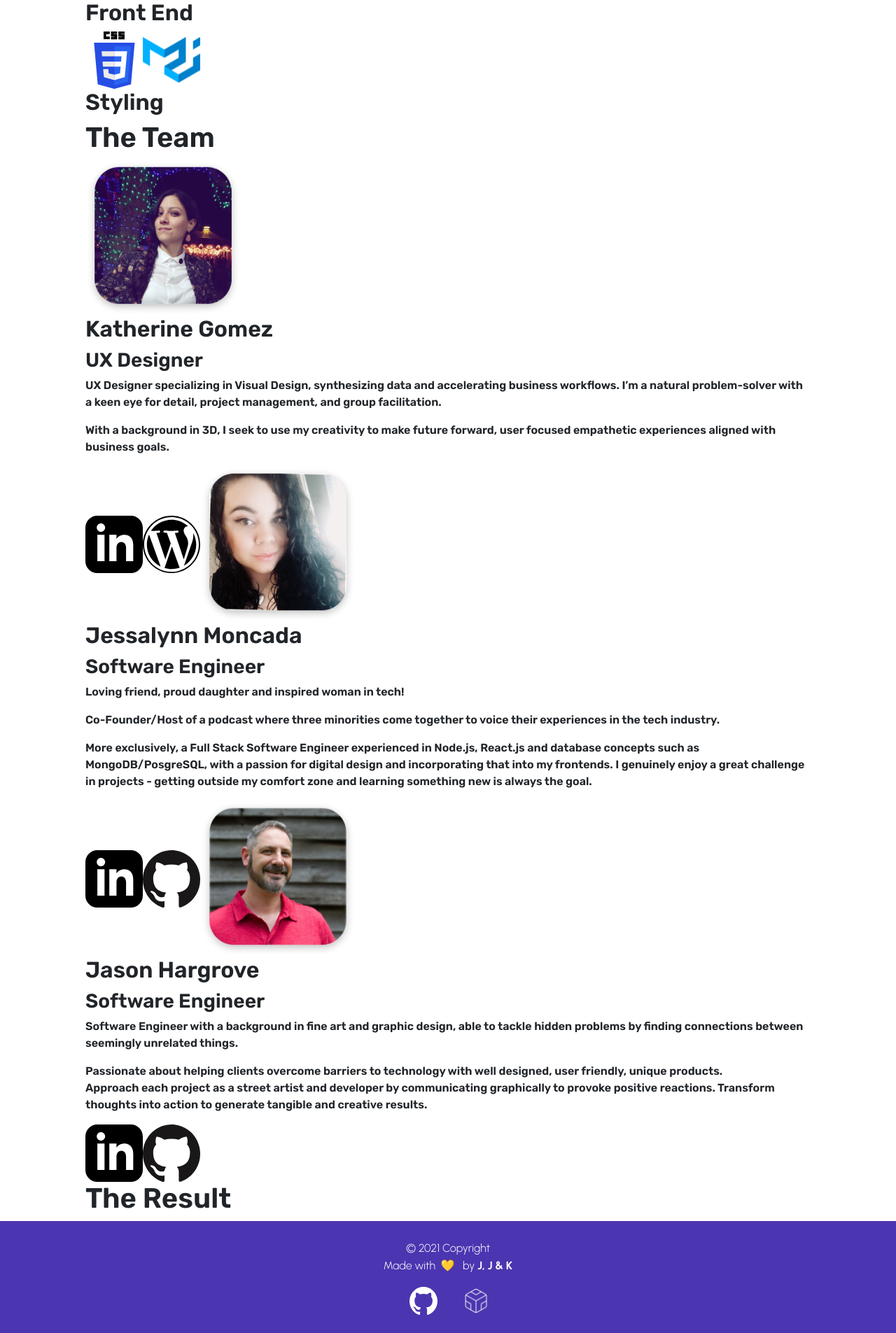
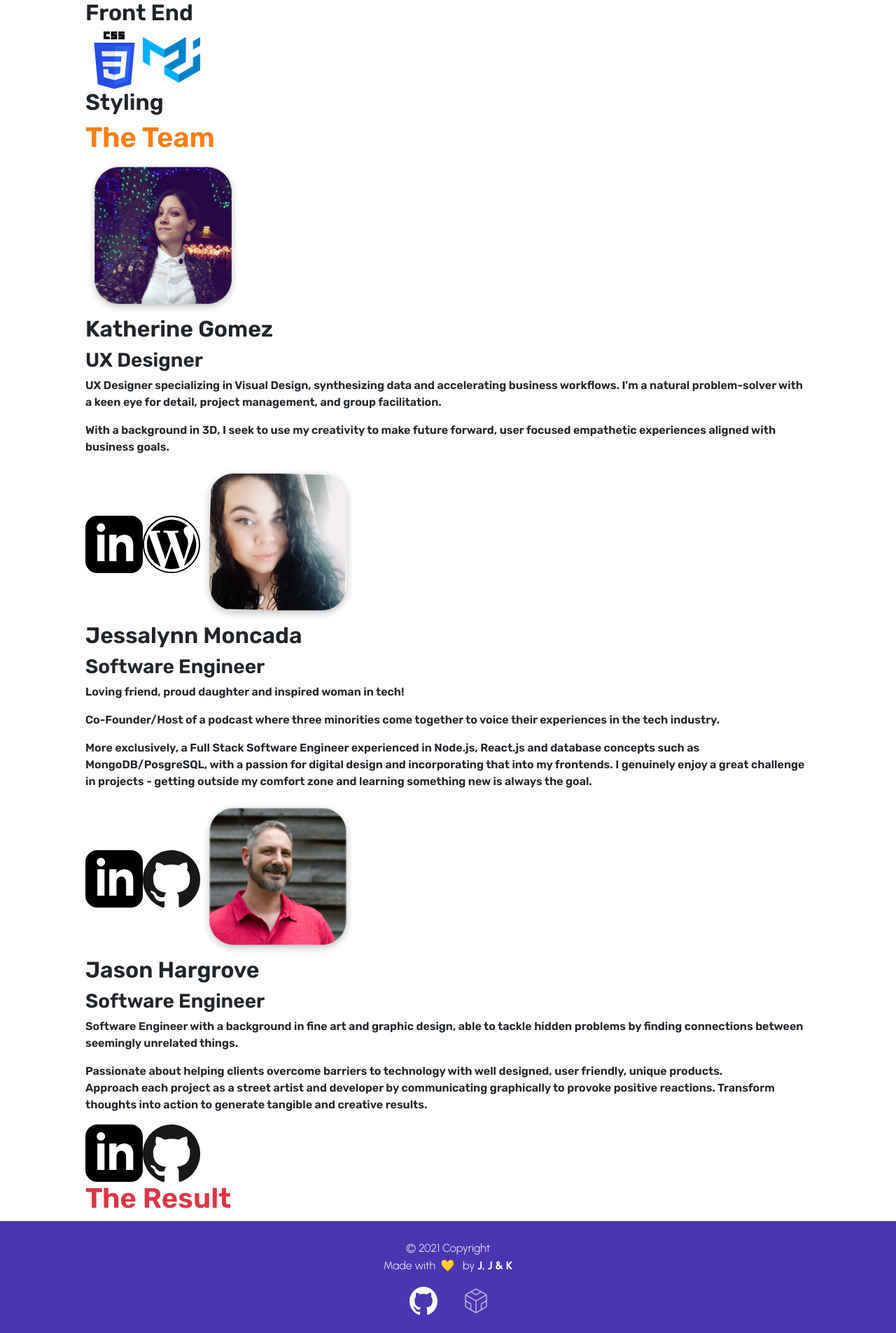
Before and after one commit to mandala-effect/mandala-effect-app, a React (Create React App) app: page / in a window 1280 px wide. Shown: the part 1918-3823 px from the top of the page at 70% size. Built offline with nearby package versions, Linux system fonts and the light colour scheme.

Commit message:
Headings colored to specificaton.

```diff
--- a/src/Pages/LandingPage/LandingPage.css
+++ b/src/Pages/LandingPage/LandingPage.css
@@ -38,6 +38,14 @@ h1.blue {
 
 h1.green {
   color: var(--green);
+}
+
+h1.orange {
+  color: var(--orange);
+}
+
+h1.red {
+  color: var(--red);
 }
 
 a {
--- a/src/Pages/LandingPage/LandingPage.jsx
+++ b/src/Pages/LandingPage/LandingPage.jsx
@@ -47,7 +47,7 @@ function LandingPage() {
 
 
         {/* ↓↓↓↓↓ ===== Team Section ===== ↓↓↓↓↓ */}
-        <h1>The Team</h1>
+        <h1 className="orange">The Team</h1>
 
         {/* Katherine */}
         <img className="profile-picture" src="/img/katherine-gomez.png" alt="Katherine Gomez"/>
@@ -95,7 +95,7 @@ function LandingPage() {
 
 
         {/* ↓↓↓↓↓ ===== Result Section ===== ↓↓↓↓↓ */}
-        <h1>The Result</h1>
+        <h1 className="red">The Result</h1>
         {/* ↑↑↑↑↑ ===== End Result Section ===== ↑↑↑↑↑ */}
       </div>
       {/* ===== Footer goes here. ===== */}
```
